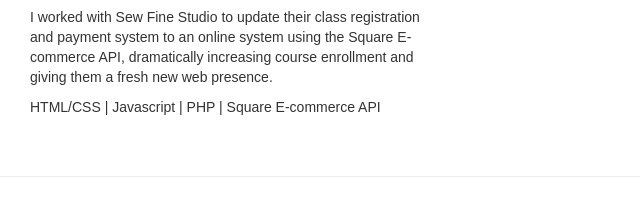
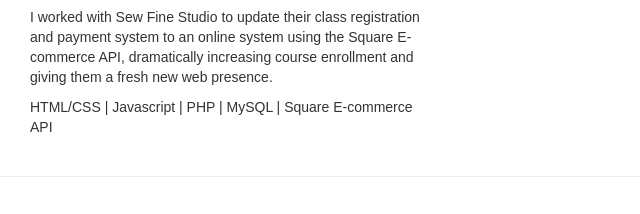
Before and after one commit to curtdmiller/curtdmiller.github.io, a plain HTML site: page index.html in a window 1280 px wide. Shown: the part 423-637 px from the top of the page, 625-1265 px from the left. Drawn offline with nearby package versions, Linux system fonts and the light colour scheme.

Commit message:
update sewfine tech stack info

```diff
--- a/index.html
+++ b/index.html
@@ -84,7 +84,7 @@
             <div class="col-xs-12 col-md-4">
                 <h4><a href="http://sewfinelm.com/" target="_blank">sew fine studio</a></h4>
                 <p>I worked with Sew Fine Studio to update their class registration and payment system to an online system using the Square E-commerce API, dramatically increasing course enrollment and giving them a fresh new web presence.</p>
-                <p>HTML/CSS | Javascript | PHP | Square E-commerce API</p>
+                <p>HTML/CSS | Javascript | PHP | MySQL | Square E-commerce API</p>
             </div>
         </section>
         <hr>
```
